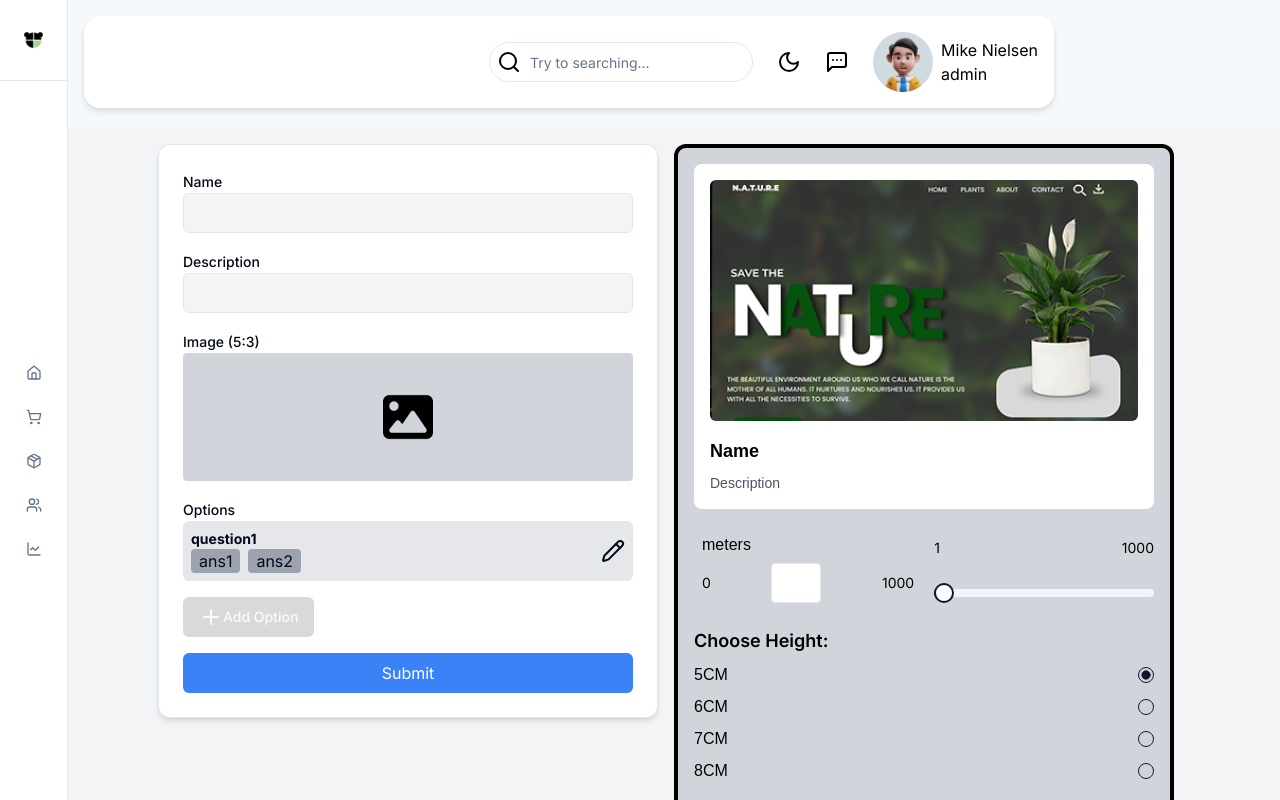
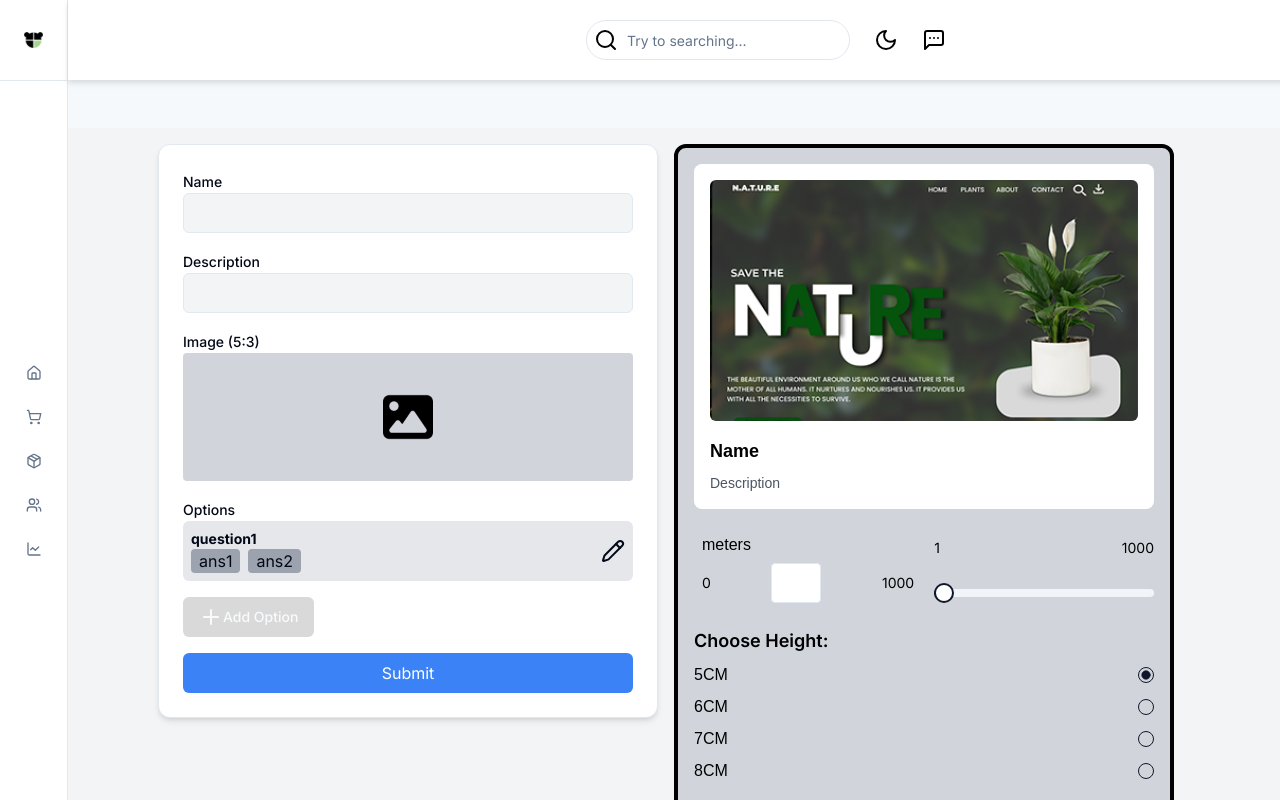
Before and after one commit to Syed-Urwah/path-finder1, a Next.js app: page /dashboard/product/create in a window 1280 px wide. Shown: the top 800 px of the page. Built offline with nearby package versions, Linux system fonts and the light colour scheme.

Commit message:
modified sidebar/header

```diff
--- a/src/components/layout/Header.tsx
+++ b/src/components/layout/Header.tsx
@@ -80,13 +80,12 @@ export default function Header() {
   return (
     <>
 
-    <header className="bg-white rounded-2xl flex justify-end m-4 p-4 drop-shadow-md fixed z-40" style={{ width: 'calc(100vw - 310px)' }}>
+     <header style={{ height: '80px' }} className="bg-white flex justify-between items-center p-4 drop-shadow-md fixed z-40 w-[1550px] mx-auto">
 
-
-      <div className="flex items-center gap-6">
+        <div className="flex items-center gap-6 mx-auto">
           <div id="search" className="flex relative">
             <Search className="absolute top-2 left-2" />
-          <Input type="text" placeholder="Try to searching..." className="pl-10 rounded-3xl outline-[#d7dee1] " />
+            <Input type="text" placeholder="Try to searching..." className="pl-10 rounded-3xl outline-[#d7dee1] w-full max-w-xs" />
           </div>
           <Moon />
           <div id="chat" className="hover:cursor-pointer">
@@ -105,50 +104,42 @@ export default function Header() {
                 <DropdownMenuSeparator />
                 <DropdownMenuGroup className="w-fit">
                   <DropdownMenuItem className="flex gap-4 items-center">
-
-                    <Image src={ProfileImage} alt="profile" width={50} className="rounded-full"/>
+                    <Image src={ProfileImage} alt="profile" width={50} className="rounded-full" />
                     <div>
                       <h2 className="text-sm">Syed Urwah</h2>
                       <p className="text-xs">Congrats him</p>
                     </div>
                     <p className="pl-4">9:08AM</p>
-
-
                   </DropdownMenuItem>
                   <DropdownMenuItem className="flex gap-4 items-center">
-
-                    <Image src={ProfileImage} alt="profile" width={50} className="rounded-full"/>
+                    <Image src={ProfileImage} alt="profile" width={50} className="rounded-full" />
                     <div>
                       <h2 className="text-sm">Syed Urwah</h2>
                       <p className="text-xs">Congrats him</p>
                     </div>
                     <p className="pl-4">9:08AM</p>
-
-
                   </DropdownMenuItem>
                   <DropdownMenuItem className="flex gap-4 items-center">
-
-                    <Image src={ProfileImage} alt="profile" width={50} className="rounded-full"/>
+                    <Image src={ProfileImage} alt="profile" width={50} className="rounded-full" />
                     <div>
                       <h2 className="text-sm">Syed Urwah</h2>
                       <p className="text-xs">Congrats him</p>
                     </div>
                     <p className="pl-4">9:08AM</p>
-
-
                   </DropdownMenuItem>
-
                 </DropdownMenuGroup>
-
               </DropdownMenuContent>
             </DropdownMenu>
           </div>
+        </div>
 
+        {/* Profile section */}
+        <div className="flex items-center gap-4">
           <div id="profile" className="flex items-center gap-2">
-          <Image src={ProfileImage} alt="profile" width={60} className="rounded-full"/>
-          <div id="name">
-            <h2>Mike Nielsen</h2>
-            <p>admin</p>
+            <Image src={ProfileImage} alt="profile" width={60} className="rounded-full" />
+            <div id="name" className="whitespace-nowrap overflow-hidden overflow-ellipsis">
+              <h2 className="text-sm font-medium">Mike Nielsen</h2>
+              <p className="text-xs text-gray-500">admin</p>
             </div>
           </div>
         </div>
--- a/src/components/layout/Sidebar2.tsx
+++ b/src/components/layout/Sidebar2.tsx
@@ -39,15 +39,97 @@ import Logo2 from "@/../public/images/logo2.png"
 import ProfilePlaceholder from '@/../public/images/profile-placeholder.png'
 import { motion } from 'framer-motion';
 
+////////////////////////previous
+// export default function Sidebar2() {
+//     return (
+//         <> <div className="hidden md:block border-r bg-muted/40 lg:bg-white w-[68px]">
+//         <div className="flex h-full max-h-screen flex-col gap-10">
+//           <div className="flex h-14 items-center border-b px-4 lg:h-[60px] py-10 lg:px-6 w-full">
+//             <Image src={Logo2} alt="logo" width={30} height={30} />
+//           </div>
+//           <div className="h-screen w-full">
+//             <nav className="flex flex-col justify-center items-center h-full gap-3 text-sm font-medium">
+//               <Link href="#" className="h-fit w-fit">
+//                 <motion.div className="flex items-center gap-3 rounded-r-3xl px-2 lg:px-4 py-2 text-muted-foreground transition-all h-fit text-base text-black relative overflow-hidden">
+//                   <Home className="h-4 w-4" />
+//                   {/* <span>Dashboard</span> */}
+//                 </motion.div>
+//               </Link>
+//               <Link href="#" className="h-fit w-fit">
+//                 <motion.div className="flex items-center gap-3 rounded-r-3xl px-2 lg:px-4 py-2 text-muted-foreground transition-all text-base text-black relative overflow-hidden">
+//                   <ShoppingCart className="h-4 w-4" />
+//                   {/* <span>Orders</span> */}
+//                 </motion.div>
+//               </Link>
+//               <Link href="#" className="h-fit w-fit">
+//                 <motion.div className="flex items-center gap-3 rounded-r-3xl px-2 lg:px-4 py-2 text-muted-foreground transition-all text-base text-black relative overflow-hidden">
+//                   <Package className="h-4 w-4" />
+//                   {/* <span>Products</span> */}
+//                 </motion.div>
+//               </Link>
+//               <Link href="#" className="h-fit w-fit">
+//                 <motion.div className="flex items-center gap-3 rounded-r-3xl px-2 lg:px-4 py-2 text-muted-foreground transition-all text-base text-black relative overflow-hidden">
+//                   <Users className="h-4 w-4" />
+//                   {/* <span>Customers</span> */}
+//                 </motion.div>
+//               </Link>
+//               <Link href="#" className="h-fit w-fit">
+//                 <motion.div className="flex items-center gap-3 rounded-r-3xl px-2 lg:px-4 py-2 text-muted-foreground transition-all text-base text-black relative overflow-hidden">
+//                   <LineChart className="h-4 w-4" />
+//                   {/* <span>Analytics</span> */}
+//                 </motion.div>
+//               </Link>
+//             </nav>
+//           </div>
+//         </div>
+//       </div>
 
+//       {/* Sidebar for small screens */}
+//       <div className="md:hidden bg-muted/40 lg:bg-white w-full">
+//         <div className="flex flex-col gap-4 p-4">
+//           <div className="flex items-center border-b py-2">
+//             <Image src={Logo2} alt="logo" width={30} height={30} />
+//           </div>
+//           <nav className="flex flex-col gap-2">
+//             <Link href="#" className="flex items-center gap-3 rounded px-2 py-2 text-muted-foreground transition-all text-base text-black">
+//               <Home className="h-4 w-4" />
+//               {/* <span>Dashboard</span> */}
+//             </Link>
+//             <Link href="#" className="flex items-center gap-3 rounded px-2 py-2 text-muted-foreground transition-all text-base text-black">
+//               <ShoppingCart className="h-4 w-4" />
+//               {/* <span>Orders</span> */}
+//             </Link>
+//             <Link href="#" className="flex items-center gap-3 rounded px-2 py-2 text-muted-foreground transition-all text-base text-black">
+//               <Package className="h-4 w-4" />
+//               {/* <span>Products</span> */}
+//             </Link>
+//             <Link href="#" className="flex items-center gap-3 rounded px-2 py-2 text-muted-foreground transition-all text-base text-black">
+//               <Users className="h-4 w-4" />
+//               {/* <span>Customers</span> */}
+//             </Link>
+//             <Link href="#" className="flex items-center gap-3 rounded px-2 py-2 text-muted-foreground transition-all text-base text-black">
+//               <LineChart className="h-4 w-4" />
+//               {/* <span>Analytics</span> */}
+//             </Link>
+//           </nav>
+//         </div>
+//       </div>
+//     </>
+//     )
+// }
+
+
+/////////////////modified with .sticky top-0 and overflow-auto
 export default function Sidebar2() {
     return (
-        <> <div className="hidden md:block border-r bg-muted/40 lg:bg-white w-[68px]">
+        <>
+            <div className="hidden md:block border-r bg-muted/40 lg:bg-white w-[68px]">
+                <div className="sticky top-0">
                     <div className="flex h-full max-h-screen flex-col gap-10">
                         <div className="flex h-14 items-center border-b px-4 lg:h-[60px] py-10 lg:px-6 w-full">
                             <Image src={Logo2} alt="logo" width={30} height={30} />
                         </div>
-          <div className="h-screen w-full">
+                        <div className="h-screen w-full overflow-auto">
                             <nav className="flex flex-col justify-center items-center h-full gap-3 text-sm font-medium">
                                 <Link href="#" className="h-fit w-fit">
                                     <motion.div className="flex items-center gap-3 rounded-r-3xl px-2 lg:px-4 py-2 text-muted-foreground transition-all h-fit text-base text-black relative overflow-hidden">
@@ -80,6 +162,7 @@ export default function Sidebar2() {
                                     </motion.div>
                                 </Link>
                             </nav>
+                        </div>
                     </div>
                 </div>
             </div>
--- a/src/components/options.tsx
+++ b/src/components/options.tsx
@@ -21,8 +21,6 @@ import { Reorder, useDragControls } from 'framer-motion'
 import { DropdownMenu, DropdownMenuTrigger, DropdownMenuContent,  DropdownMenuLabel,
     DropdownMenuSeparator, DropdownMenuItem } from './ui/dropdown-menu';
 ////////
-
-
 
 export default function Options({ formik, options, setOptions }: any) {
 
@@ -129,8 +127,6 @@ export default function Options({ formik, options, setOptions }: any) {
         </div>
     )
 }
-
-
 function Option1({ formik, options, setOptions, setOption1 }: any) {
     const [items, setItems] = useState([0, 1, 2, 3]);
 
@@ -214,9 +210,12 @@ function Option1({ formik, options, setOptions, setOption1 }: any) {
                 }
             </div>
 
+
+
             <div id="option1_ans" className="w-60">
                 <Label htmlFor="option1_ans">Answers</Label>
-                <div className='space-y-2'>
+
+                {/* <div className='space-y-2'>
                     {ans.map((ans, index: any) => (
                         <div key={index}>
                             <Input
@@ -234,7 +233,51 @@ function Option1({ formik, options, setOptions, setOption1 }: any) {
                             />
                         </div>
                     ))}
+                </div> */}
+
+
+                {/* Grid Column */}
+            <div className="grid grid-cols-4 gap-4">
+               <div>1</div>
+               {/* Input Field Container */}
+               <div className='space-y-2 col-span-2'>
+        {ans.map((ans, index: any) => (
+            <div key={index}>
+                <Input
+                    id={`option1_ans_${index}`}
+                    name={`option1_ans_${index}`}
+                    type="text"
+                    onChange={(e) => handleAnswerChange(e, index)}
+                    value={formik.values[`option1_ans_${index}`] || ''}
+                    className="w-full" // Makes the input field take full width of its container
+                />
+            </div>
+        ))}
+               </div>
+               {/* Image Input Container with Icon */}
+               <div className='space-y-2 flex items-center justify-center'>
+    {ans.map((ans, index: any) => (
+        <div key={index} className="flex items-center space-x-2">
+            <label htmlFor={`option1_ans_img_${index}`} className="cursor-pointer">
+                <div className="flex items-center justify-center bg-white p-2 rounded shadow">
+                    <span role="img" aria-label="Add Image">📷</span> {/* Image Icon */}
                 </div>
+            </label>
+            <Input
+                id={`option1_ans_img_${index}`}
+                name={`option1_ans_img_${index}`}
+                type="file"
+                onChange={(e) => handleAnswerImageChange(e, index)}
+                className="hidden" // Hides the file input field
+            />
+        </div>
+    ))}
+               </div>
+               <div>9</div>
+               <div>9</div>
+            </div>
+
+
             </div>
 
             <Button type='button' onClick={handleFinished}>Finished</Button>
```
Lines whose indentation alone changed are shown as unchanged.
